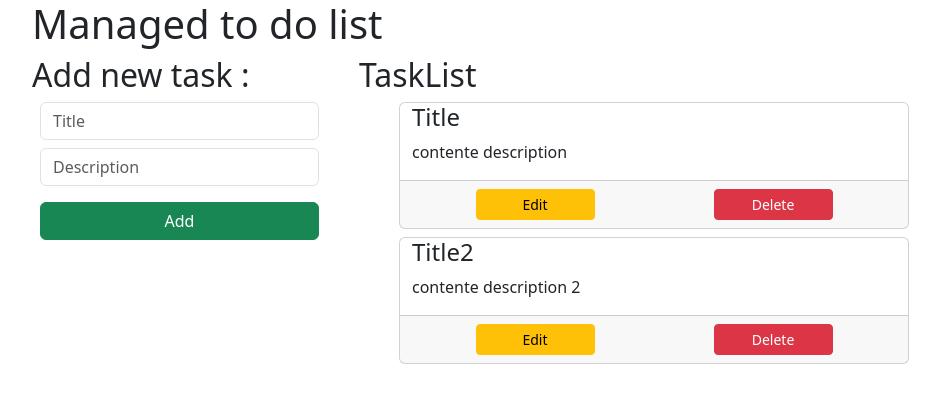
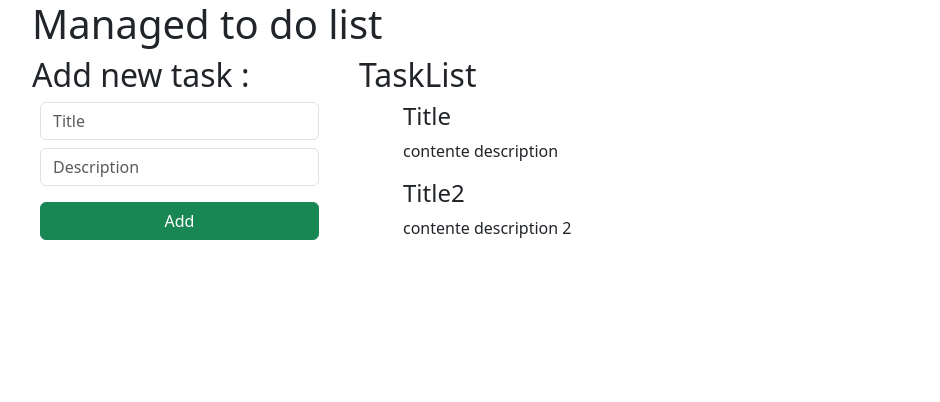
Before and after one commit to Daris02/manage-todo-list, a React (Vite) app: page / in a window 1280 px wide. Shown: the top 402 px of the page, without its empty margins (50-990 px from the left). Built offline with nearby package versions, Linux system fonts and the light colour scheme.

Commit message:
feat: add function delete

```diff
--- a/src/components/TaskList.jsx
+++ b/src/components/TaskList.jsx
@@ -4,6 +4,10 @@ import Task from "./Task";
 import TaskForm from "./TaskForm";
 
 export default function TaskList({ tasks, setTasks }) {
+  const handleDelete = (id) => {
+    const newTasks = tasks.filter(t => t.id != id);
+    setTasks(newTasks);
+  }
 
   return (
     <>
@@ -15,13 +19,7 @@ export default function TaskList({ tasks, setTasks }) {
           <h2>TaskList</h2>
           <ul>
             {tasks.map((t) => (
-              <div className="card m-2">
-                <Task key={t.id} task={t} />
-                <div className="card-footer d-flex justify-content-around">
-                  <button className="btn btn-warning btn-sm w-25">Edit</button>
-                  <button className="btn btn-danger btn-sm w-25">Delete</button>
-                </div>
-              </div>
+              <Task key={t.id} task={t} handleDelete={handleDelete} />
             ))}
           </ul>
         </div>
```
